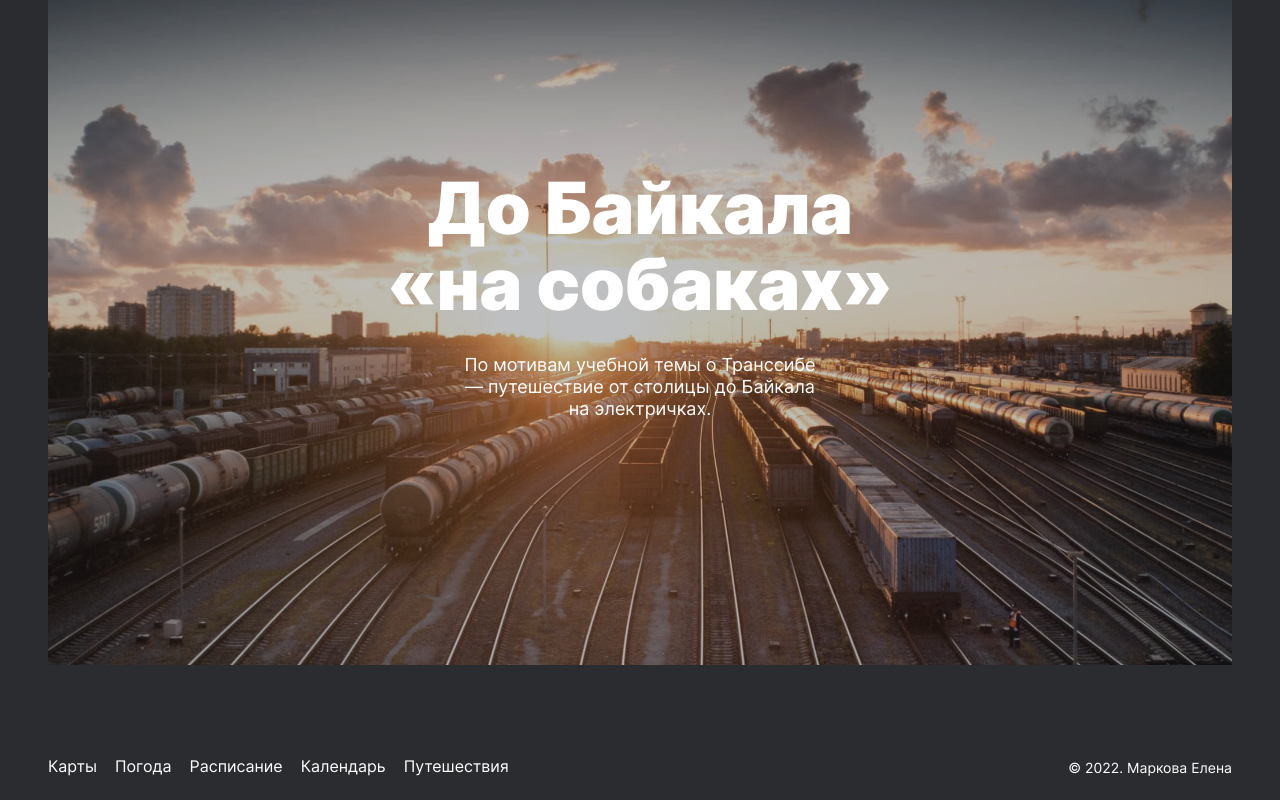
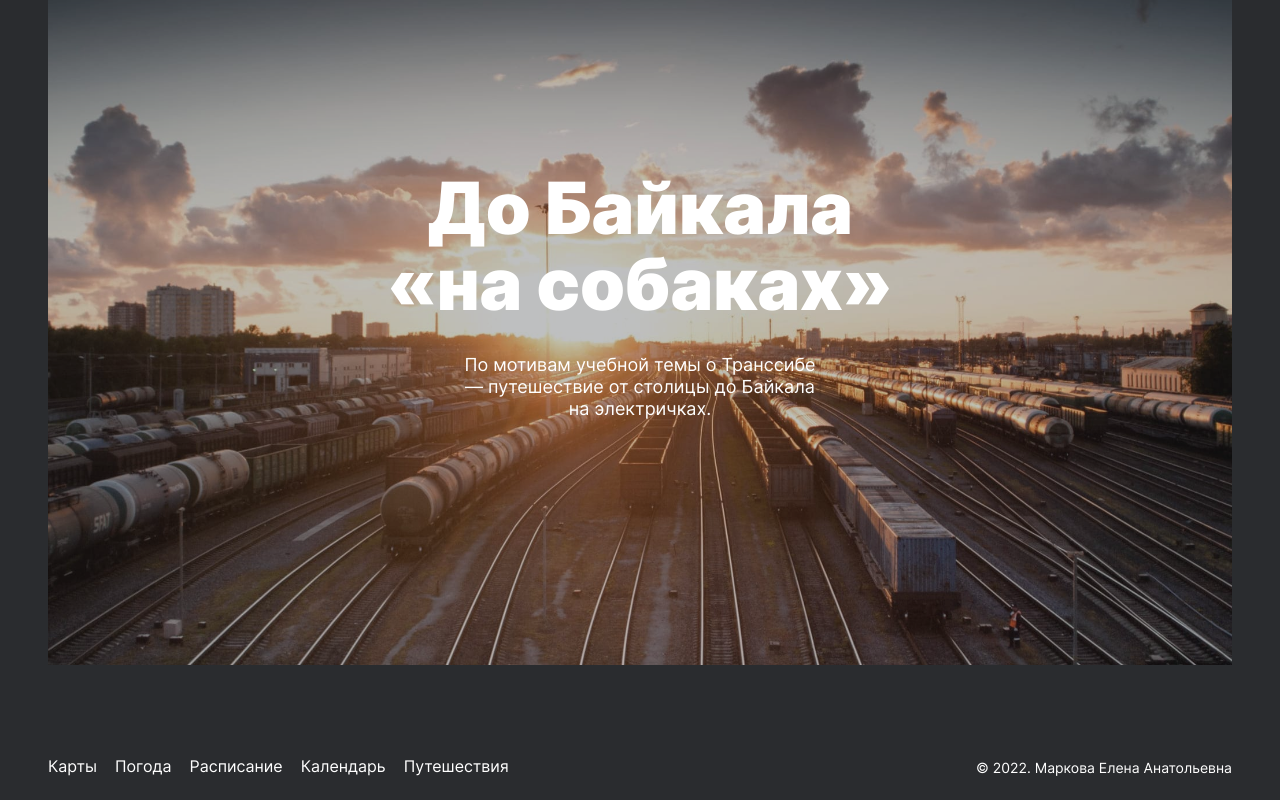
Before and after one commit to LenaMarkova/russian-travel, a plain HTML site: page index.html in a window 1280 px wide. Shown: the part 6076-6876 px from the top of the page. Drawn offline with Linux system fonts and the light colour scheme; files whose address does not match are found by name.

Commit message:
коммент

```diff
--- a/index.html
+++ b/index.html
@@ -157,7 +157,7 @@
                     <li> <a href="https://travel.yandex.ru " class="footer__link " target="_blank">Путешествия</a></li>
                 </ul>
             </nav>
-            <p class="footer__copyright ">© 2022. Маркова Елена</p>
+            <p class="footer__copyright ">© 2022. Маркова Елена Анатольевна</p>
 
         </footer>
     </div>
```
